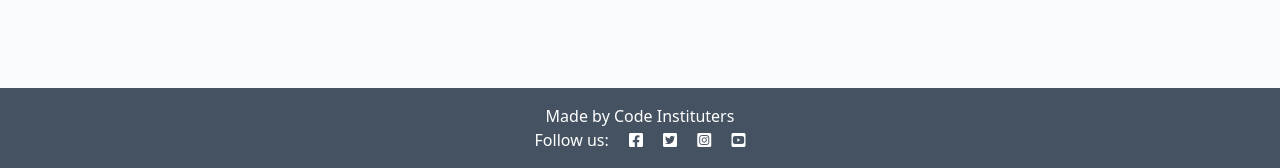
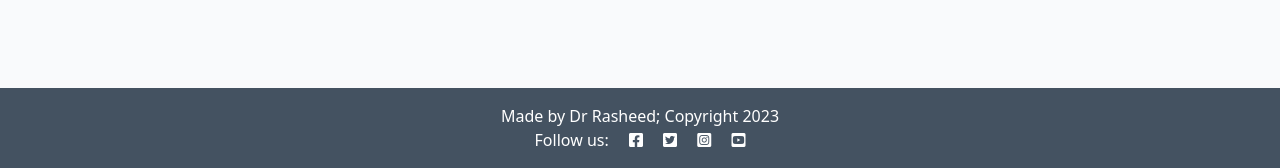
Before and after one commit to Sascha-netizen/django-blog, a Django app: page / in a window 1280 px wide. Shown: the part 632-800 px from the top of the page. Run offline with Django 4.2, Linux system fonts and the light colour scheme; data that the repository does not hold is empty.

Commit message:
Add copyright tag and utilise template inheritance

```diff
--- a/blog/templates/blog/index.html
+++ b/blog/templates/blog/index.html
@@ -50,3 +50,4 @@
 
 <!-- index.html content ends here -->
 {% endblock %}
+{% block copyright %} Made by Dr Rasheed; Copyright 2023 {% endblock copyright %}
--- a/templates/base.html
+++ b/templates/base.html
@@ -61,7 +61,7 @@
 
     <!-- Footer -->
     <footer class="footer mt-auto py-3 dark-bg">
-        <p class="m-0 text-center text-white">Made by Code Instituters</p>
+        <p class="m-0 text-center text-white">{% block copyright %} Made by Code Instituters and Dr Rasheed {% endblock copyright %}</p>
         <p class="m-0 text-center text-white">Follow us: <i class="fab fa-facebook-square ms-3"></i>
             <i class="fab fa-twitter-square ms-3"></i>
             <i class="fab fa-instagram-square ms-3"></i>
```
